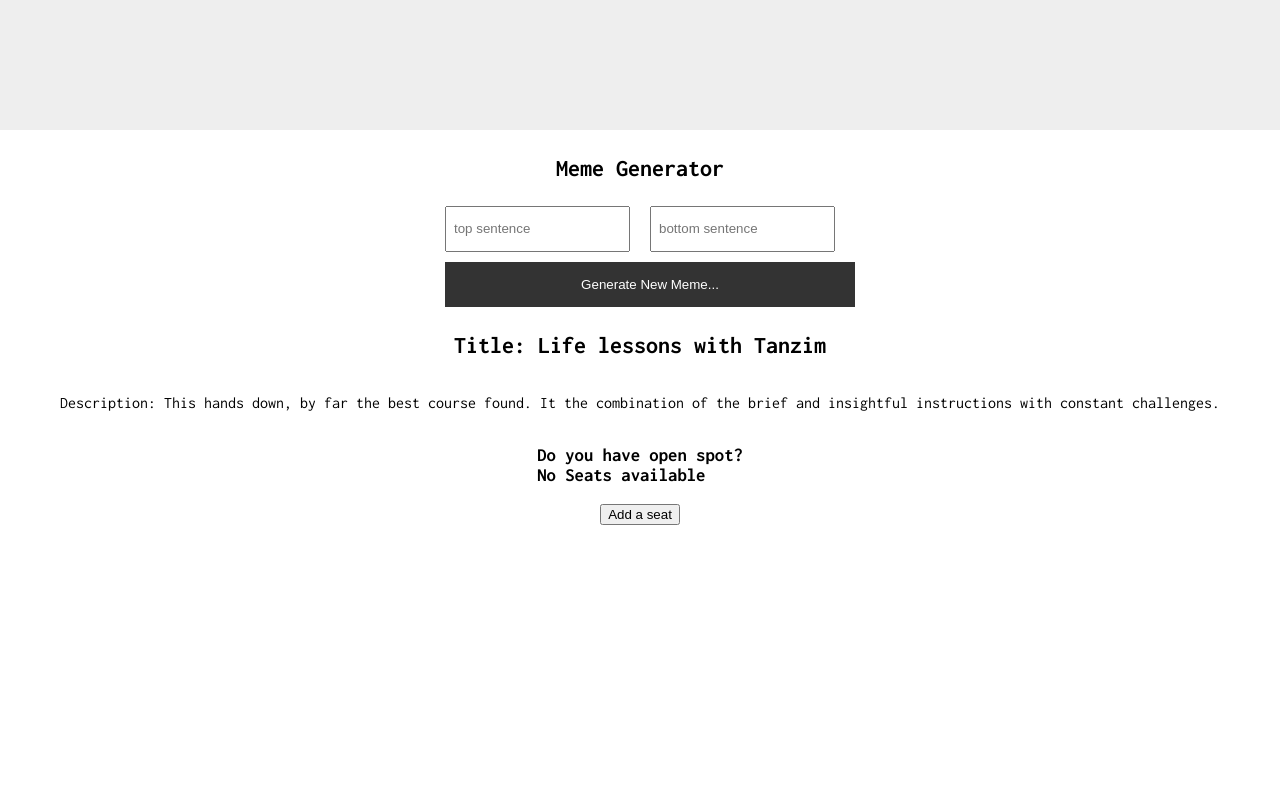
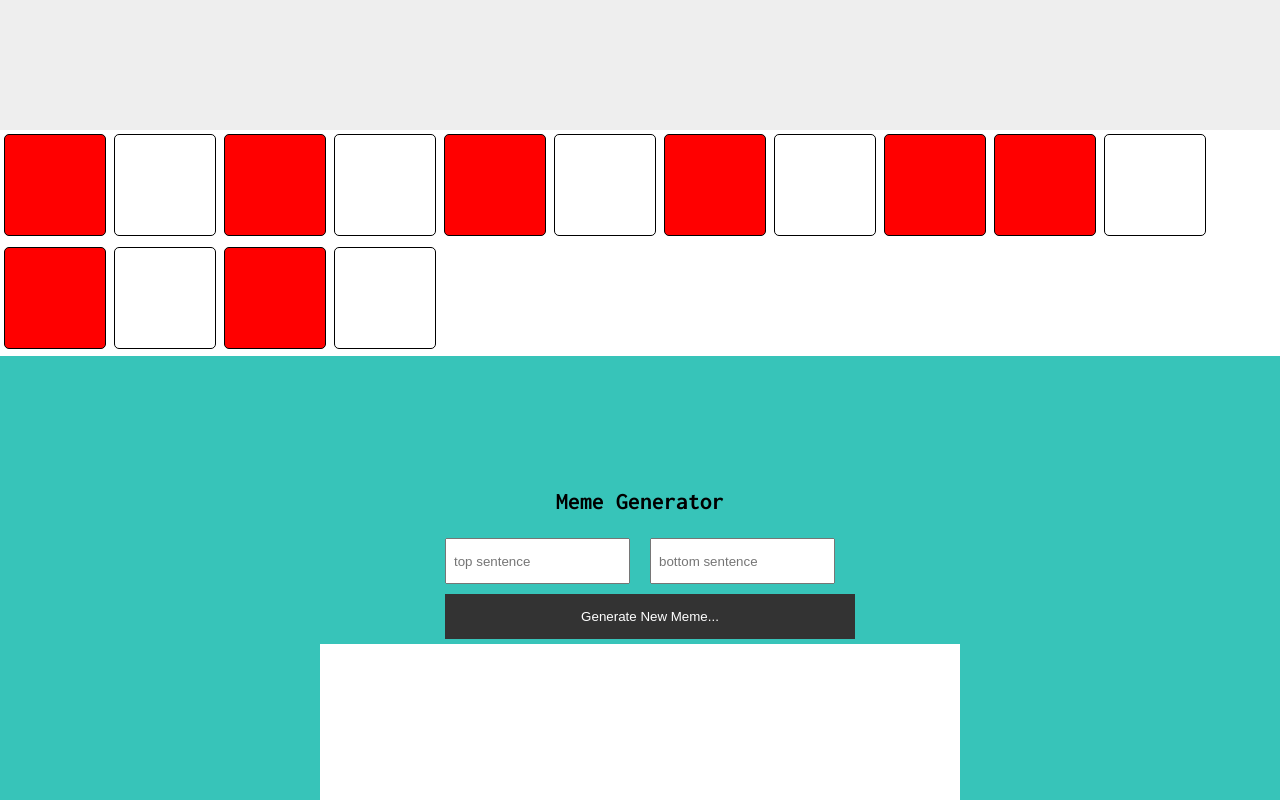
Before and after one commit to tanzimr8/airbnb_clone_with_react, a React (Create React App) app: page / in a window 1280 px wide. Shown: the part 700-1500 px from the top of the page. Built offline with nearby package versions, Linux system fonts and the light colour scheme.

Commit message:
derived state

```diff
--- a/src/App.js
+++ b/src/App.js
@@ -1,3 +1,4 @@
+import { useState } from 'react';
 import './App.css';
 import './styles.css';
 import Navbar from './components/Navbar';
@@ -7,25 +8,21 @@ import Form from './components/Form';
 import Meme from './components/Meme';
 // import data from './data';
 // import AirBnb from './components/Air-Bnb/AirbnbCard';
+import Boxes from './Boxes'
 function App() {
 
-  // const airbnb_card = data.map(item=>{
-  //   return(
-  //   <AirBnb
-  //       key = {item.id}
-  //       {...item}
-  //     />
-  //   )
-  // })
+
   return (
     <>
     <Navbar/>
     <Main/>
+    <Boxes/>
     {/* <Travel/> */}
     <div className="from-wrapper">
     <Form/>
     <Meme/>
     </div>
+
     </>
   )
 }
--- /dev/null
+++ b/src/BoxData.js
@@ -0,0 +1,62 @@
+export default [
+    {
+        id:1,
+        on: true
+    },
+    {
+        id:2,
+        on: false
+    },
+    {
+        id:3,
+        on: true
+    },
+    {
+        id:4,
+        on: false
+    },
+    {
+        id:5,
+        on: true
+    },
+    {
+        id:6,
+        on: false
+    },
+    {
+        id:7,
+        on: true
+    },
+    {
+        id:8,
+        on: false
+    },
+    {
+        id:9,
+        on: true
+    },
+    {
+        id:10,
+        on: true
+    },
+    {
+        id:11,
+        on: false
+    },
+    {
+        id:12,
+        on: true
+    },
+    {
+        id:13,
+        on: false
+    },
+    {
+        id:14,
+        on: true
+    },
+    {
+        id:15,
+        on: false
+    },
+];
--- /dev/null
+++ b/src/Boxes.js
@@ -0,0 +1,21 @@
+import { useState } from 'react'
+import boxes from './BoxData'
+import Box from './components/Box'
+
+const Boxes = ()=>{
+    const [squires,setSquires] = useState(boxes);
+
+    const squireElement = squires.map((squire)=>{
+        return <Box
+        key={squire.id}
+        on = {squire.on}
+        />
+    })
+    return(
+        <>
+        {squireElement}
+        </>
+    );
+}
+
+export default Boxes;
--- /dev/null
+++ b/src/components/Box.js
@@ -0,0 +1,13 @@
+import { useState } from "react";
+const Box = (props)=>{
+    const [on,setOn] = useState(props.on); //derived state
+    const toggle = ()=>{
+        setOn(prevState => !prevState);
+    }
+    const styles = {
+        backgroundColor: on ? 'red' : '#fff'
+    }
+    return <div onClick={toggle} style={styles} className='box'></div>
+}
+
+export default Box;
--- a/src/components/Form.js
+++ b/src/components/Form.js
@@ -1,30 +1,10 @@
 import { useState } from "react";
 const Form = ()=>{
-    const [movie,setMovie] = useState(
-        {
-            id:1,
-            title:'Life lessons with Tanzim',
-            description: "This hands down, by far the best course  found. It the combination of the brief and insightful instructions with constant challenges.",
-            prie: 80,
-            image:'movie_1.jpg',
-            status:{
-                rating:5.0,
-                reviewCount:6
-            },
-            location: 'online',
-            isOpen: false
-        }
-    );
-    // const [destination,setDestination] = useState(true);
-    const addSeat = ()=>{
-        setMovie((prevMovie)=>{
-            return {
-                ...prevMovie,
-                isOpen: !prevMovie.isOpen
-            }
-        })
-
-    }
+    const [meme,setMeme] = useState({
+        topText:'',
+        bottomText:'',
+        randomImage:''
+    });
     return(
         <>
             <h2>Meme Generator</h2>
@@ -34,15 +14,6 @@ const Form = ()=>{
             <button>Generate New Meme...</button>
             {/* <h3>Count:{counter}</h3> */}
         </form>
-        <h2> Title: {movie.title} </h2>
-        <p> Description: {movie.description} </p>
-        <h3>Do you have open spot?<br></br>
-            <span>{movie.isOpen ? 'Yes' : 'No Seats available'}</span>
-        </h3>
-        <button onClick={addSeat}>{movie.isOpen ? 'Filup seat' : 'Add a seat'}</button>
-
-        {/* <h3>Wanna go to sea? <br/>{destination ? 'Yes ,Sea' : 'No Mountain please'}</h3> */}
-        {/* <button onClick={()=> setDestination(prevDestination => !prevDestination)}>Change Mind</button> */}
         </>
     )
 }
--- a/src/styles.css
+++ b/src/styles.css
@@ -182,7 +182,7 @@ width: 70%;
 }
 .from-wrapper{
     height:100vh;
-    /* background-color:red; */
+    background-color:#37C4B9;
     display: flex;
     flex-direction: column;
     justify-content: center;
@@ -207,3 +207,14 @@ text-indent: 5px;
     height: 50%;
     width: 50%;
 }
+
+
+.box{
+    width:100px;
+    height: 100px;
+    border: 1px solid #000;
+    border-radius: 5px;
+    display: inline-block;
+
+    margin: 4px;
+}
```
